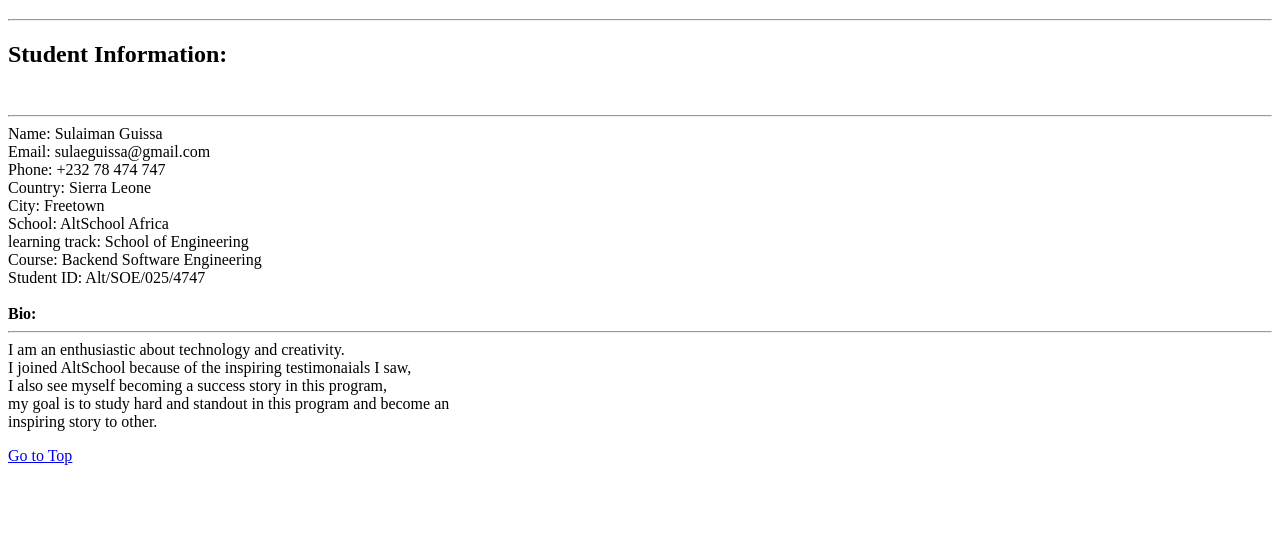
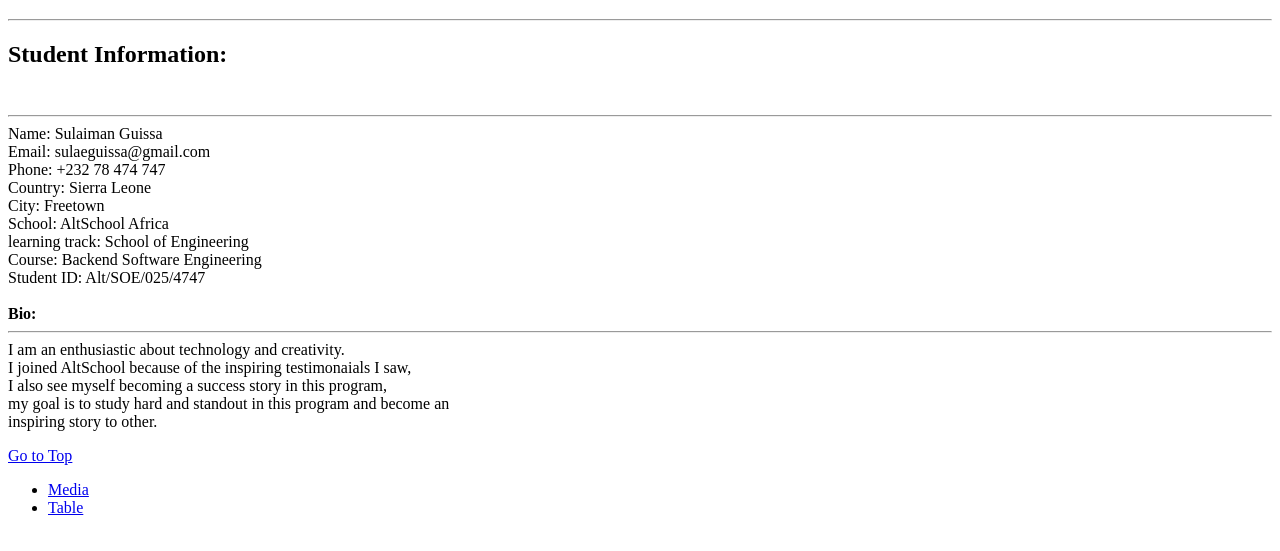
Before and after one commit to SGuissa/AltSchool_Africa, a plain HTML site: page index.html in a window 1280 px wide. Shown: the part 61-612 px from the top of the page. Drawn offline with Linux system fonts and the light colour scheme.

Commit message:
files update

```diff
--- a/index.html
+++ b/index.html
@@ -35,5 +35,11 @@
       inspiring story to other.
     </p>
     <a href="#top">Go to Top</a>
+     <nav>
+        <ul>
+          <li><a href="media.html">Media</a></li>
+          <li><a href="table.html">Table</a></li>
+        </ul>
+      </nav>
   </body>
 </html>
```
